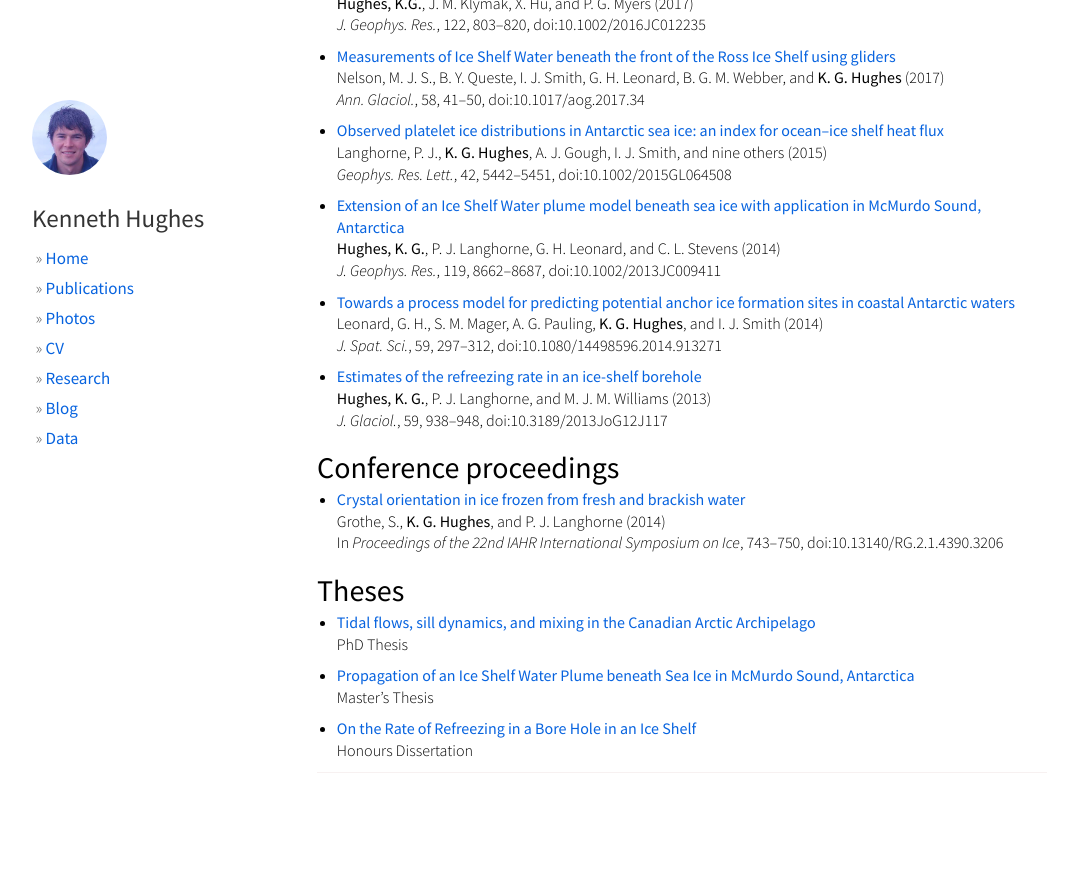
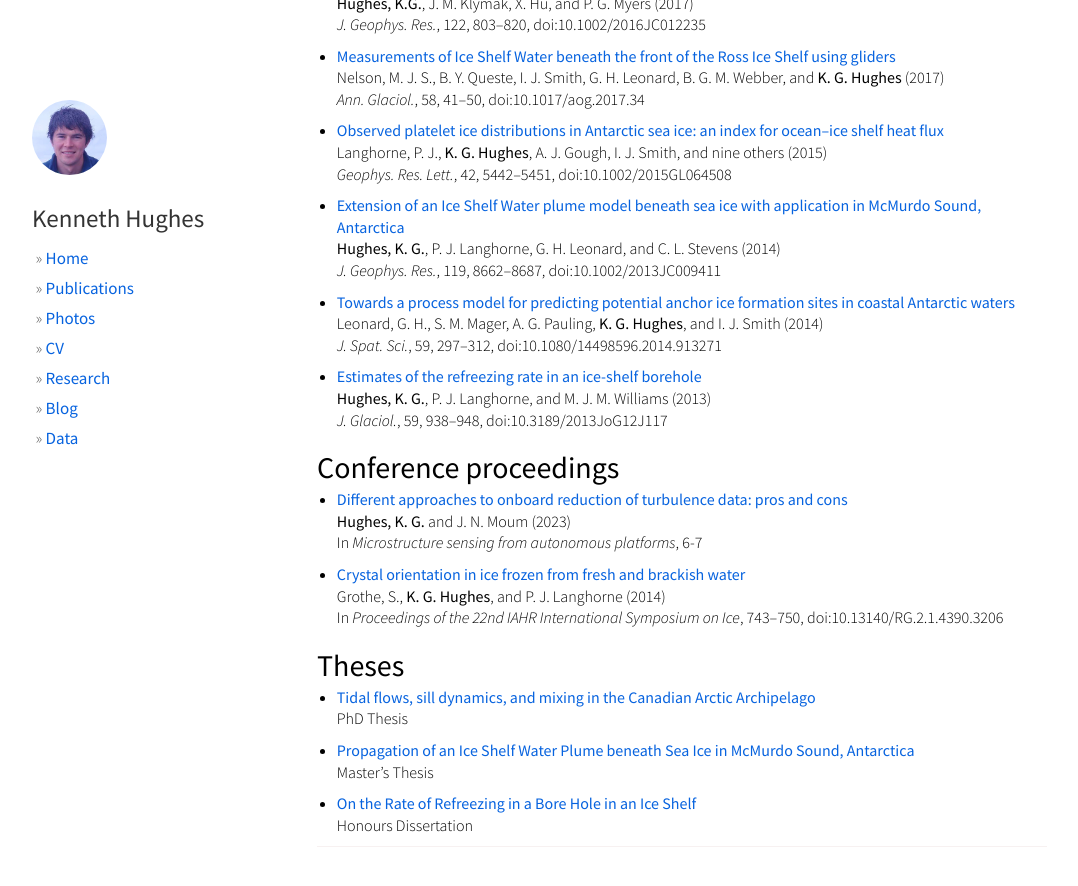
Before and after one commit to hugke729/hugke729.github.io, a Jekyll site: the page built from publications/index.md, in a window 1280 px wide and 900 px high, scrolled down 1365 px. Shown: the top 886 px of the window, without its empty margins (53-1131 px from the left). Built offline with Jekyll 4.4.1, drawn with Linux system fonts in a browser that asks for light colours; nearby versions of some CDN libraries; before the commit the page ends 2191 px from its top, so only the background shows below that.

Commit message:
Update index.md

```diff
--- a/publications/index.md
+++ b/publications/index.md
@@ -99,6 +99,10 @@ __Hughes, K. G.__, P. J. Langhorne, and M. J. M. Williams (2013)
 
 ## Conference proceedings
 
+* [Different approaches to onboard reduction of turbulence data: pros and cons][cp2]
+__Hughes, K. G.__ and J. N. Moum (2023)
+In *Microstructure sensing from autonomous platforms*, 6-7
+
 * [Crystal orientation in ice frozen from fresh and brackish water][cp1]
 Grothe, S., __K. G. Hughes__, and P. J. Langhorne (2014)
 In *Proceedings of the 22nd IAHR International Symposium on Ice*, 743–750, doi:10.13140/RG.2.1.4390.3206
```
Also changed, not shown: other parts of publications/index.md (+1 -0 lines).
